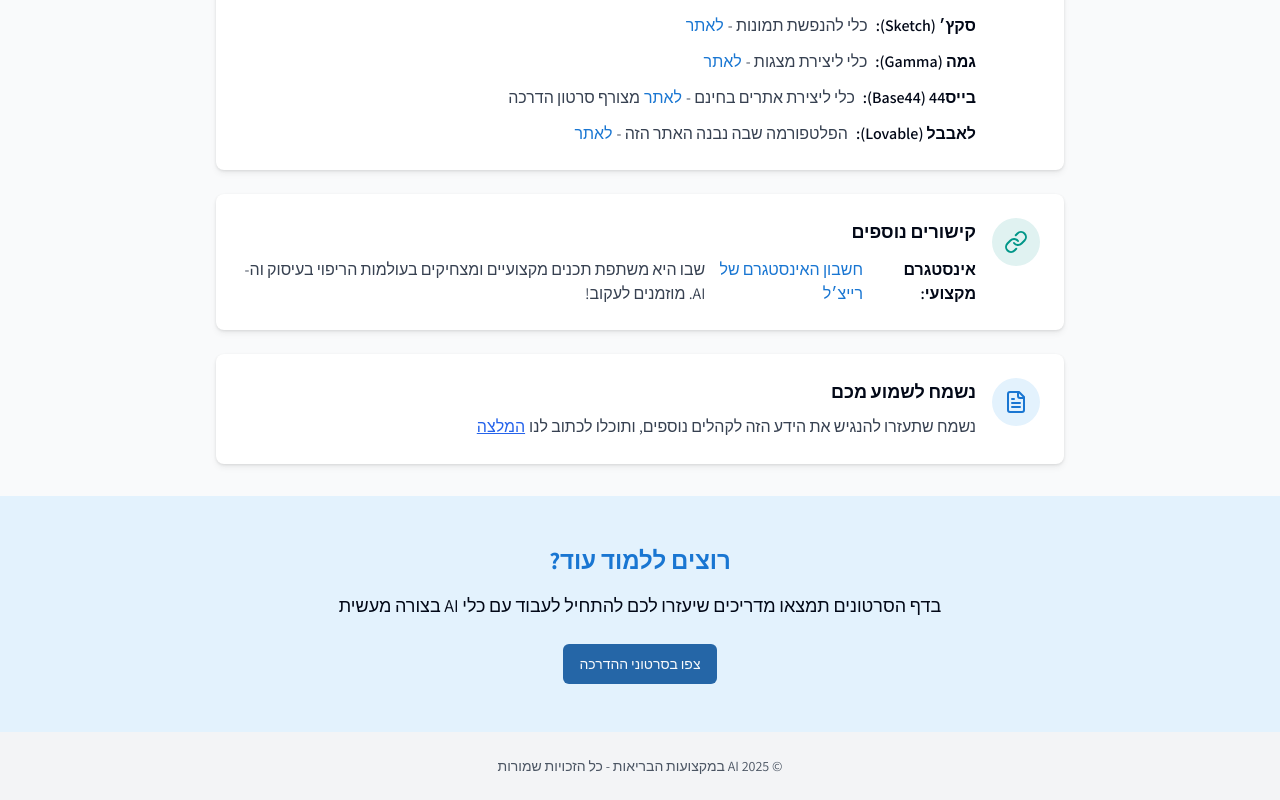
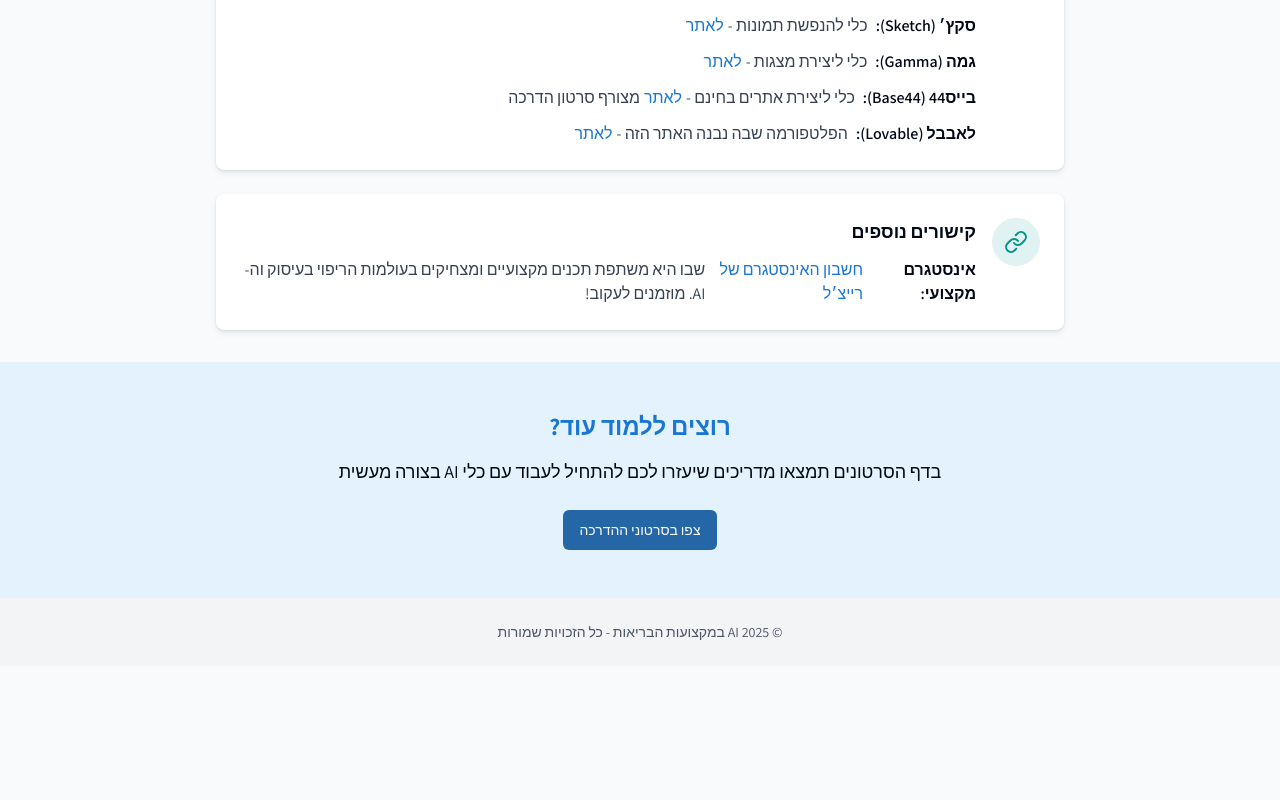
Before and after one commit to achiyahb/ai-for-health, a React (Vite) app: page / in a window 1280 px wide. Shown: the part 1719-2519 px from the top of the page. After the commit the page ends 2385 px from the top, so only its background shows below. Built offline with nearby package versions, Linux system fonts and the light colour scheme.

Commit message:
remove recommendation

```diff
--- a/src/components/SummarySection.tsx
+++ b/src/components/SummarySection.tsx
@@ -208,28 +208,6 @@ const SummarySection = () => {
             </div>
           </div>
         </div>
-
-        <div className="bg-white rounded-lg p-6 card-shadow">
-          <div className="flex items-start space-x-4 space-x-reverse">
-            <div className="bg-ai-lightBlue p-3 rounded-full">
-              <FileText className="h-6 w-6 text-ai-blue" />
-            </div>
-            <div className="flex-1">
-              <h3 className="font-bold text-lg mb-2">נשמח לשמוע מכם</h3>
-              <p className="text-gray-700 leading-relaxed">
-                נשמח שתעזרו להנגיש את הידע הזה לקהלים נוספים, ותוכלו לכתוב לנו
-                <a
-                  href="https://forms.gle/B1T7PKrkbcKjJCo29"
-                  target="_blank"
-                  rel="noopener noreferrer"
-                  className="text-blue-600 hover:text-blue-800 underline mx-1"
-                >
-                  המלצה
-                </a>
-              </p>
-            </div>
-          </div>
-        </div>
       </div>
     </section>
   );
```
